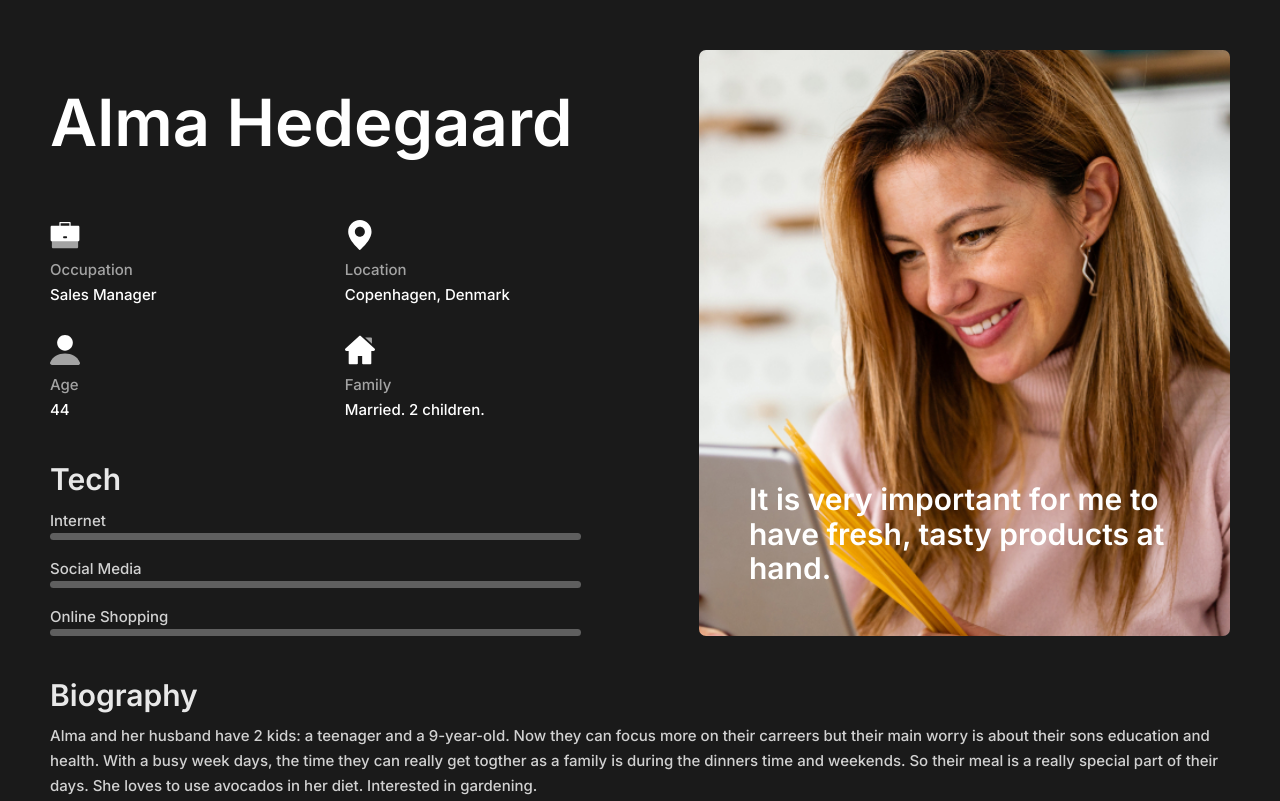
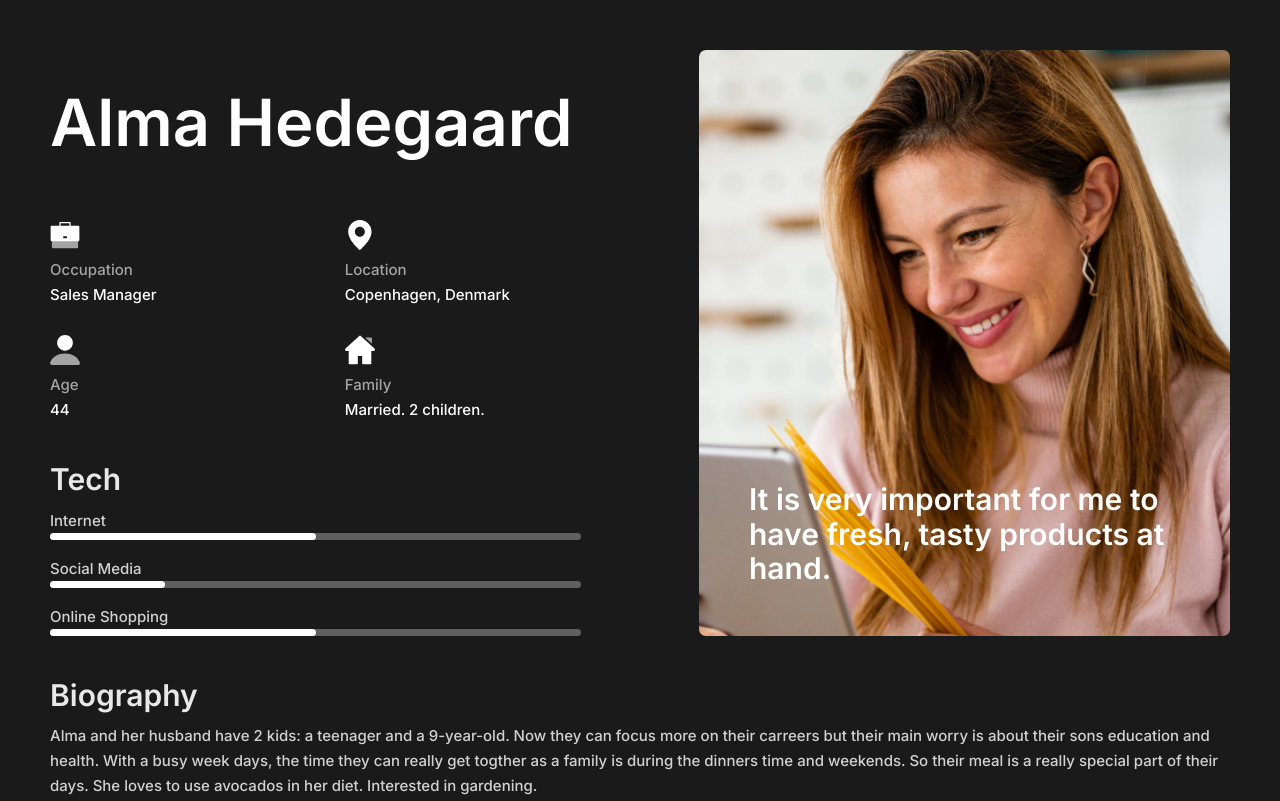
Before and after one commit to dasets/cv_card, a plain HTML site: page index.html in a window 1280 px wide. Shown: the top 801 px of the page. Drawn offline with Linux system fonts and the light colour scheme.

Commit message:
Update style.css

```diff
--- a/css/style.css
+++ b/css/style.css
@@ -447,6 +447,14 @@ a {
   border-radius: 10px;
 }
 
+.progressbar__line span {
+  height: 7px;
+  background: #ffffff;
+  border-radius: 10px;
+  display: inline-block;
+}
+
+
 /*------------SECTION CONTENT-----------------*/
 .content {
   width: 100%;
```
